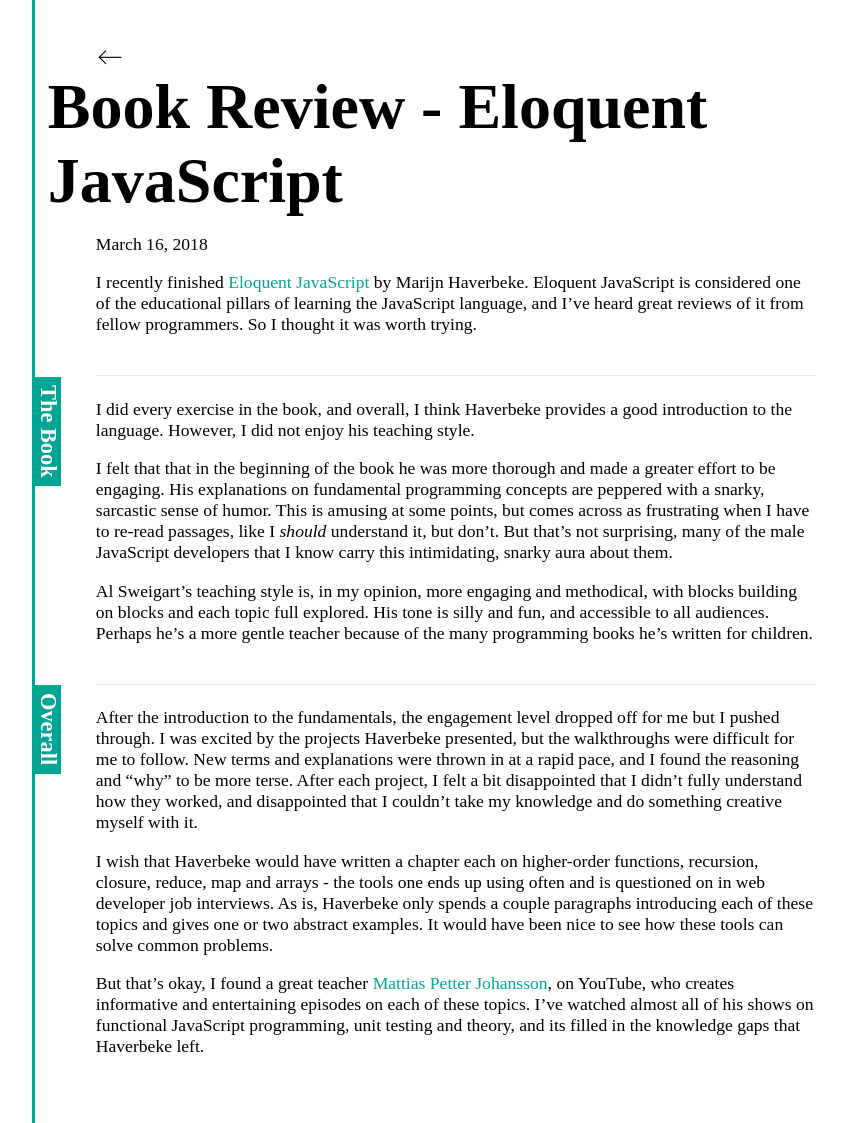
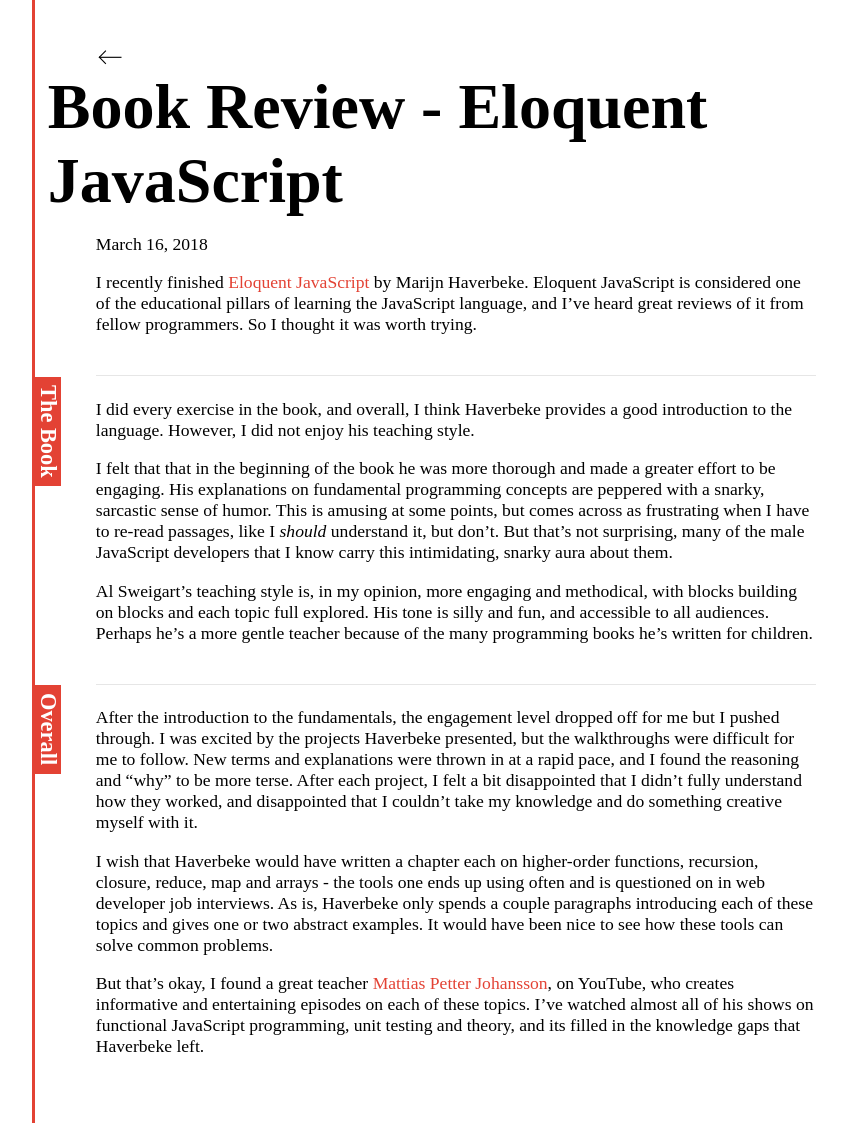
Before and after one commit to cssidy/personal-site, a Jekyll site: the page built from _posts/2018-03-16-Book-Review-Eloquent-JavaScript.md, in a window 1280 px wide. Shown: the whole page, without its empty margins (208-1055 px from the left). Built offline with Jekyll 4.4.1, drawn with Linux system fonts in a browser that asks for light colours; some web fonts are replaced.

Commit message:
change color

```diff
--- a/assets/css/base.css
+++ b/assets/css/base.css
@@ -9,15 +9,17 @@ html {
 	background: #fff;
 }
 
+/* persian green #00a693; */
+
 body {
 	--color-text: #000;
 	--color-bg: #fff;
-	--color-link: #00a693;
+	--color-link: #e34234;
 	--color-link-hover: #000;
 	--color-info: #000;
 	--color-grid: #f3f3f3;
 	--color-slide-alt: #fff;
-	--color-slide-text-bg: #00a693;
+	--color-slide-text-bg: #e34234;
 	font-family: 'Average Sans', sans-serif;
 	/* font-family: Didot, "Didot LT STD", "Bodoni MT", "ltc-bodoni-175",
 	"Hoefler Text", Garamond, "Times New Roman", serif; */
@@ -211,7 +213,7 @@ ul li {
 
 
 .warning {
-    color: crimson;
+    color: #e34234;
     font-size: 200%; }
 
 @supports (display: grid) {
@@ -253,7 +255,7 @@ ul li {
 	max-width: 100ch;
 	margin: 0 auto;
 	font-family: 'Average Sans', serif;
-	border-left: 3px solid #00a693;
+	border-left: 3px solid #e34234;
 	padding: 3rem 1rem 3rem 3.8rem;
 }
 
@@ -267,7 +269,7 @@ ul li {
 	float: left;
 	margin: 1.5rem 0 0 -3.8rem;
 	font-size: 1.4em;
-	background: #00a693;
+	background: #e34234;
     color: #fff;
 	padding: 8px 0;
     font-family: 'Average', serif;
@@ -285,7 +287,7 @@ ul li {
 }
 
 .post a {
-	color: #00a693;
+	color: #e34234;
 }
 
 .post img, .credentials img {
@@ -316,7 +318,7 @@ ul li {
     font-size: 1.4em;
     color: #fff;
     padding: 8px;
-    background-color: #00a693;
+    background-color: #e34234;
     font-family: 'Average', serif;
     animation: slidein 1s;
     margin-top: 0;
```
Also changed, not shown: assets/images/3.jpg (deleted), assets/images/digital/2.jpg (deleted), assets/images/experiments/e.jpg (deleted), 5 other files.
